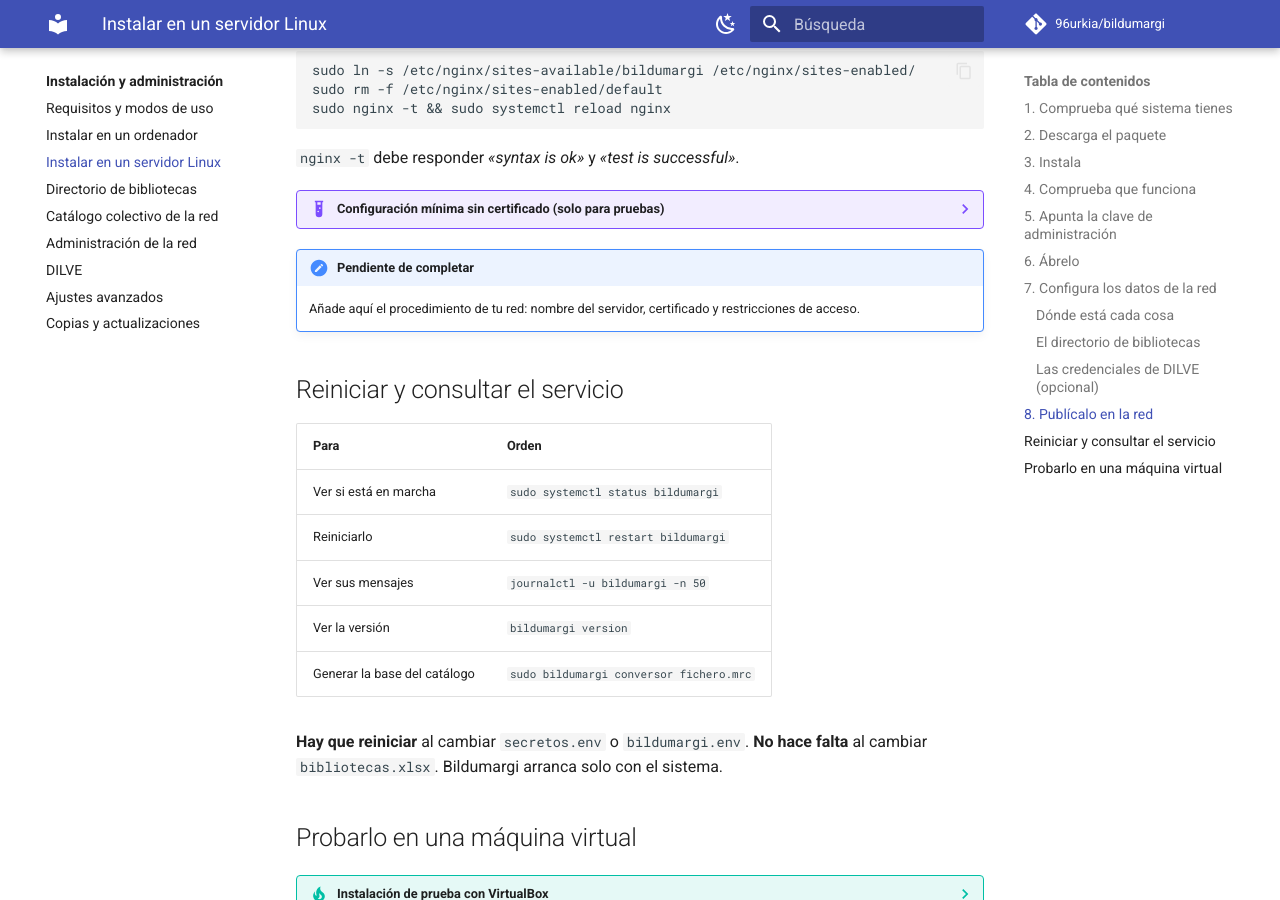
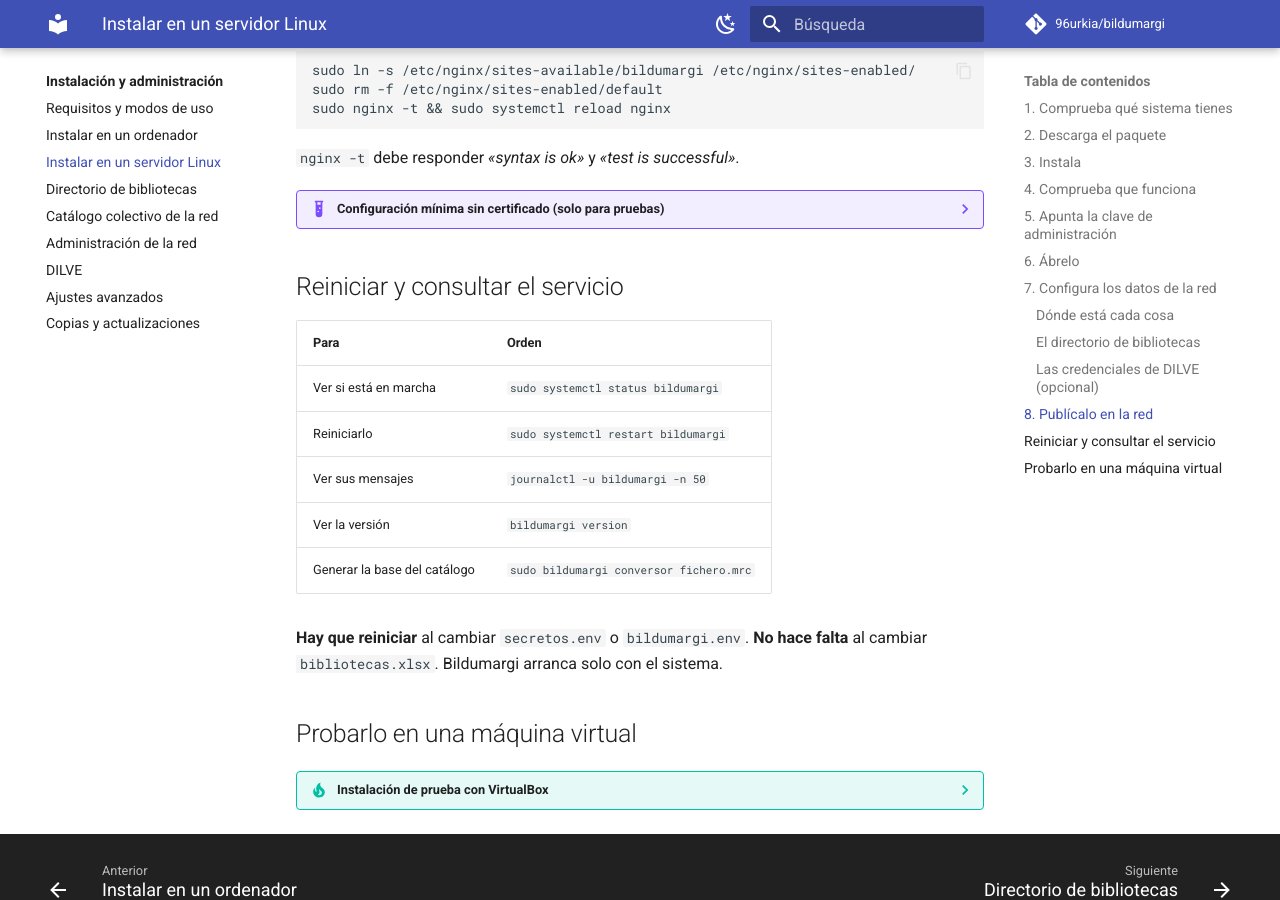
Before and after one commit to 96urkia/bildumargi, an MkDocs documentation site: the page built from docs/administracion/instalar-servidor.md, in a window 1280 px wide and 900 px high, scrolled down 5450 px. Built offline with MkDocs 1.6.1 and Material for MkDocs 9.7.7, drawn with Linux system fonts in a browser that asks for light colours; comment, search, counter and statistics services are not loaded.

Commit message:
Remove incomplete note from installation document
Removed note about completing server installation procedure.

````diff
--- a/docs/administracion/instalar-servidor.md
+++ b/docs/administracion/instalar-servidor.md
@@ -240,9 +240,6 @@
     }
     ```
 
-!!! note "Pendiente de completar"
-    Añade aquí el procedimiento de tu red: nombre del servidor, certificado y
-    restricciones de acceso.
 
 ## Reiniciar y consultar el servicio
 
````
